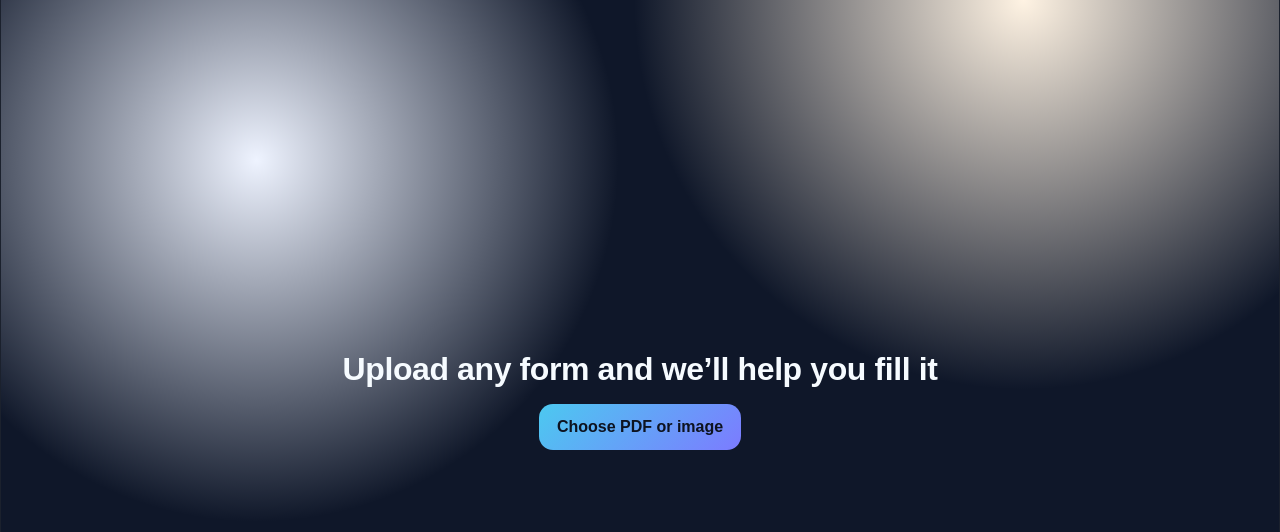
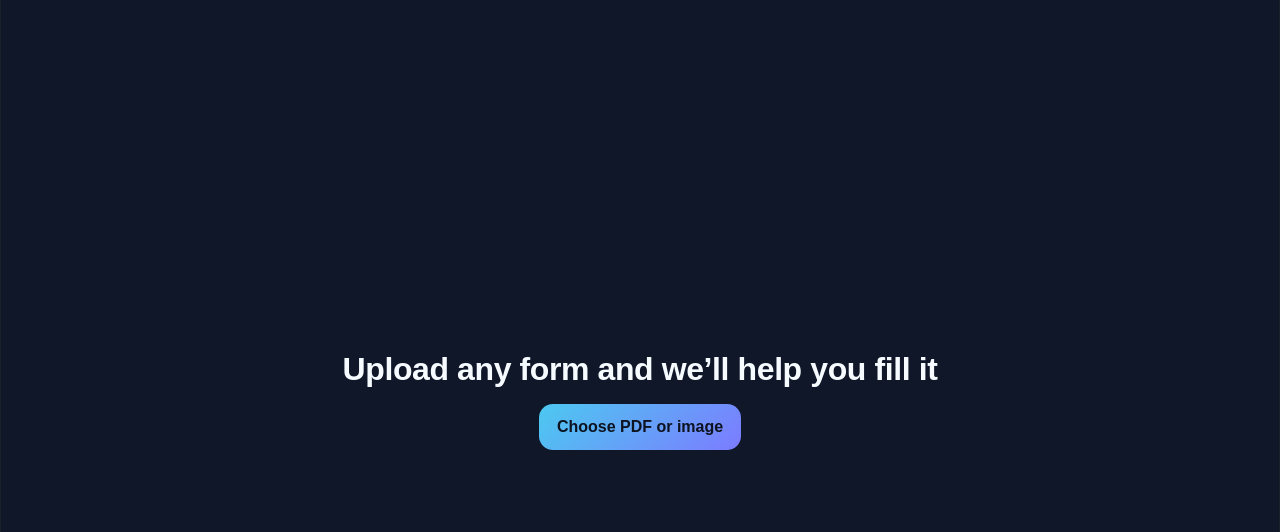
Before and after one commit to vyahhi/keep-calm-and-fill-the-form, a Next.js app: page / in a window 1280 px wide. Shown: the top 532 px of the page. Built offline with nearby package versions, Linux system fonts and the light colour scheme.

Commit message:
Simplify background to solid color

```diff
--- a/src/app/page.module.css
+++ b/src/app/page.module.css
@@ -1,8 +1,6 @@
 .page {
   min-height: 100vh;
-  background: radial-gradient(circle at 20% 20%, #eef3ff, transparent 30%),
-    radial-gradient(circle at 80% 0%, #fff3e3, transparent 30%),
-    #0f1729;
+  background: #0f1729;
   color: #dfe7ff;
   display: flex;
   justify-content: center;
```
